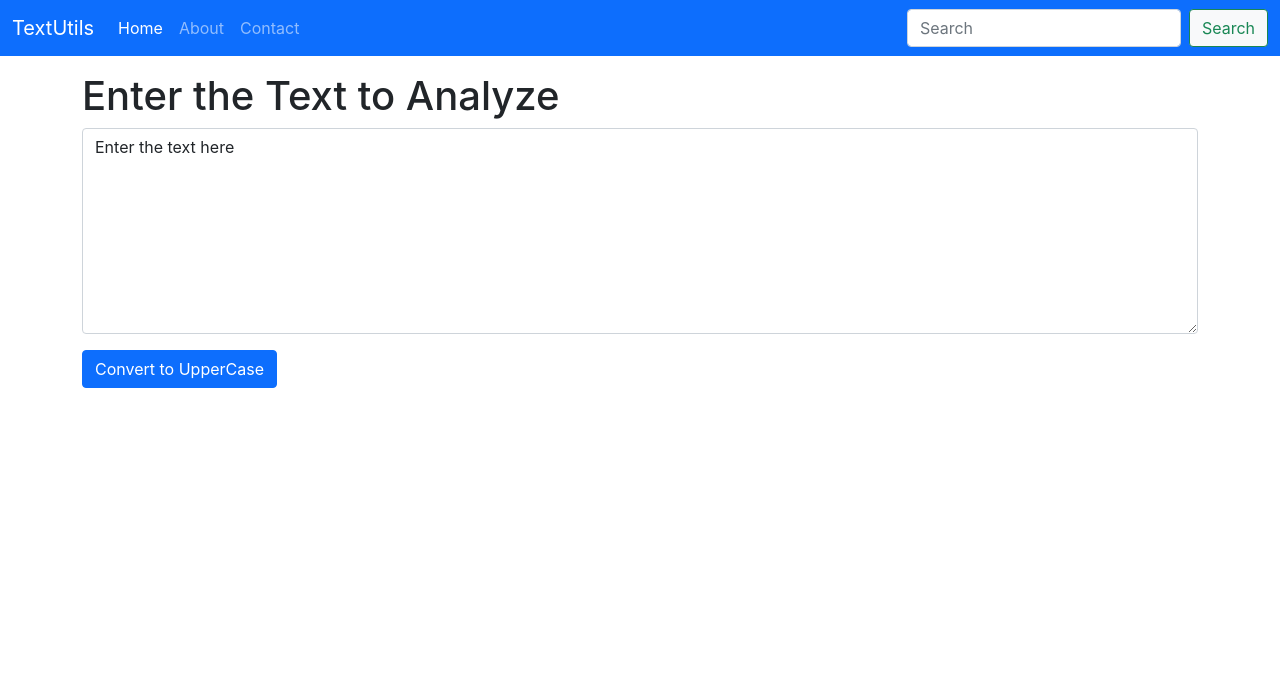
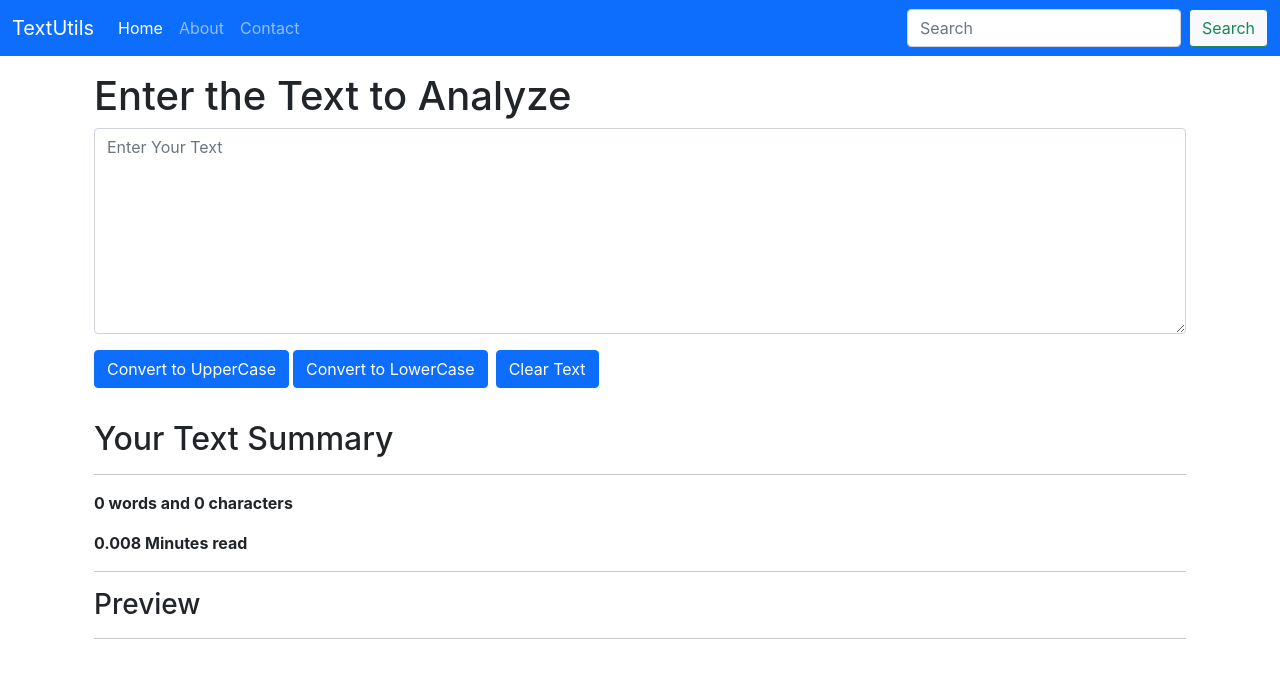
Before and after one commit to RiteshAldak1302/Textutils-React, a React (Create React App) app: page / in a window 1280 px wide. Shown: the top 678 px of the page. Built offline with nearby package versions, Linux system fonts and the light colour scheme.

Commit message:
add some more features

```diff
--- a/src/components/Textform.js
+++ b/src/components/Textform.js
@@ -3,8 +3,16 @@ import React ,{useState} from 'react'
       export default function Textform(props) {
 
         const handleUpClick = ()=>{
-    console.log('Convert to upper case was clicked' + text);
+          // console.log('Convert to upper case was clicked' + text);
           const newText = text.toUpperCase();
+          setText(newText);
+        }
+        const handleLowClick = ()=>{
+          const newText = text.toLowerCase();
+          setText(newText);
+        }
+        const handleClearClick = ()=>{
+          const newText = "";
           setText(newText);
         }
 
@@ -12,14 +20,26 @@ export default function Textform(props) {
           setText(event.target.value) // this is to write in input
         }
 
-const[text,setText] = useState("Enter the text here");
+      const[text,setText] = useState("");
 
           return (
               <>
+     <div className="container">
       <div className="mb-3 my-3">
         <h1>{props.heading}</h1>
-  <textarea className="form-control" value={text}  onChange={handleOnChange} id="myBox" rows="8"></textarea>
-  <button type="button" class="btn btn-primary my-3" onClick={handleUpClick} >Convert to UpperCase</button>
+        <textarea className="form-control" value={text}  onChange={handleOnChange} id="myBox" rows="8" placeholder="Enter Your Text"></textarea>
+        <button type="button" className="btn btn-primary my-3" onClick={handleUpClick} >Convert to UpperCase</button>
+        <button type="button" className="btn btn-primary my-3 mx-1" onClick={handleLowClick} >Convert to LowerCase</button>
+        <button type="button" className="btn btn-primary my-3 mx-1" onClick={handleClearClick} >Clear Text</button>
+      </div>
+    </div>
+      <div className="container my-3">
+        <h2>Your Text Summary</h2> <hr />
+        <p> <b> {text.split(" ").length -1 }  words and {text.length}  characters</b></p>
+        <p><b>{0.008 * text.split(" ").length} Minutes read </b></p>
+        <hr />
+        <h3>Preview <hr /> </h3>
+        <p>{text}</p>
 </div>
         </>
     )
```
Lines whose indentation alone changed are shown as unchanged.
